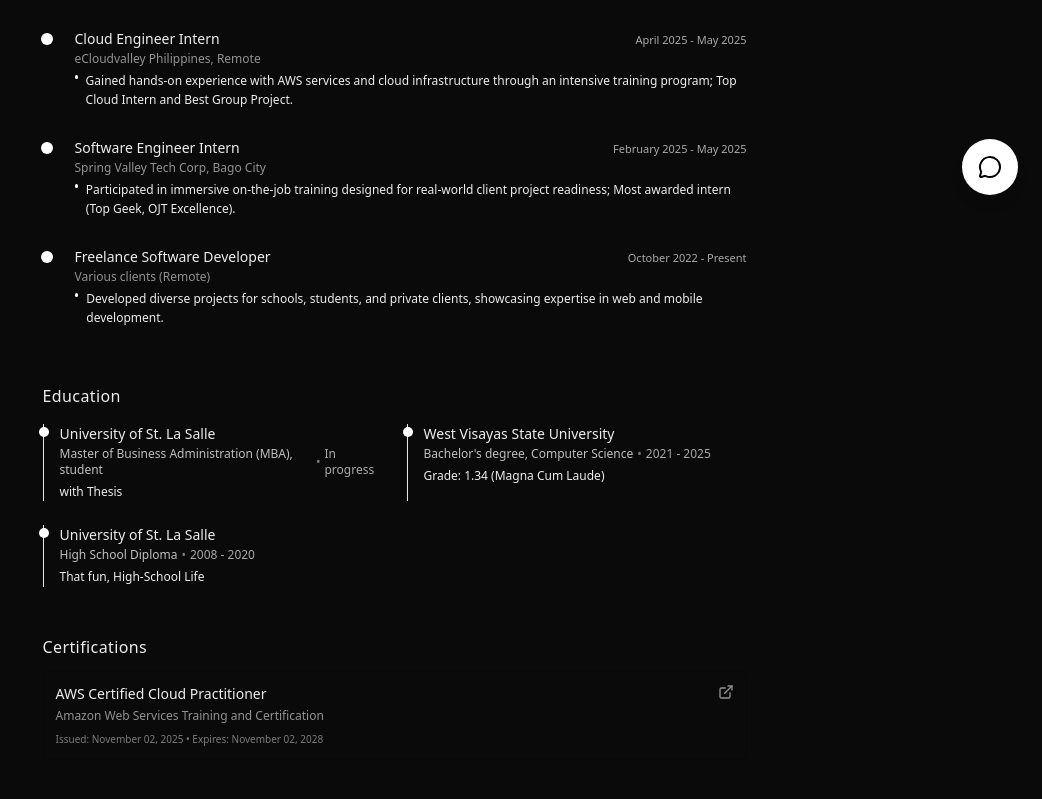
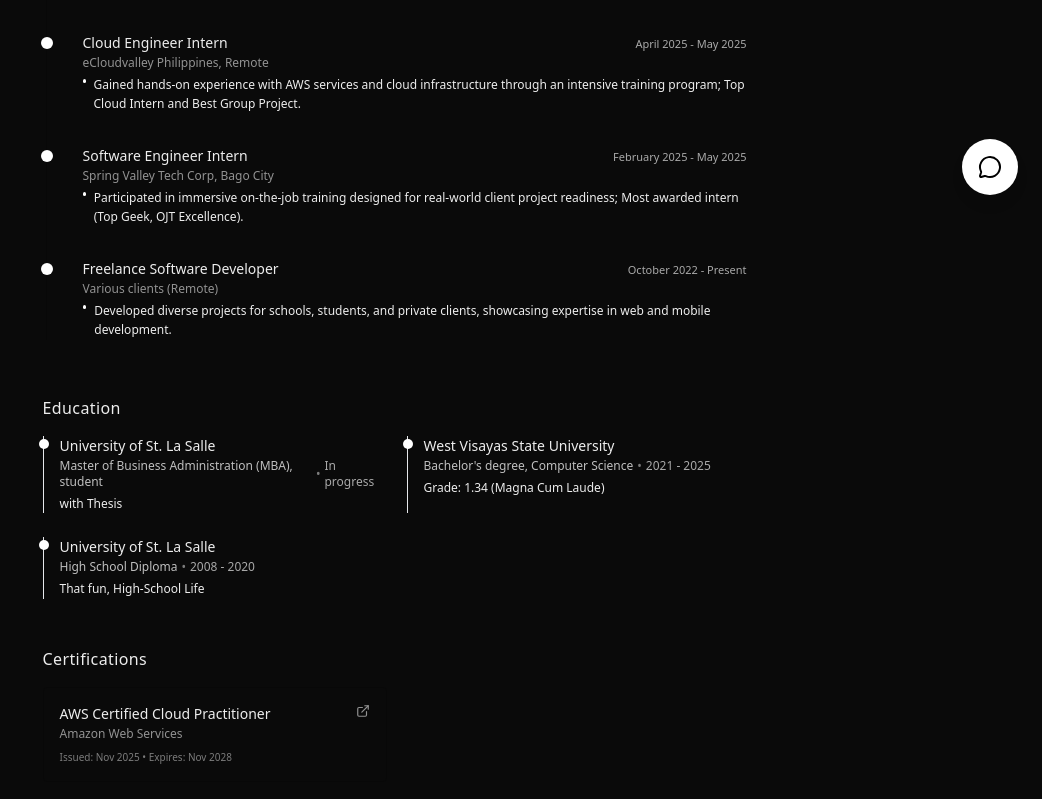
Before and after one commit to mattenarle10/matt-portfolio-v2, a Next.js app: page /about in a window 1280 px wide. Shown: the part 581-1380 px from the top of the page, without its empty margins (238-1280 px from the left). Built offline with nearby package versions, Linux system fonts and the light colour scheme; no server answers.

Commit message:
feat: improve desktop layout for timeline and certifications

```diff
--- a/src/components/about/certifications.tsx
+++ b/src/components/about/certifications.tsx
@@ -33,10 +33,10 @@ export default function Certifications() {
 
   return (
     <section className="mb-10">
-      <h2 className="text-base font-medium mb-3 tracking-wide">
+      <h2 className="text-base font-medium mb-4 tracking-wide">
         Certifications
       </h2>
-      <div className="space-y-2">
+      <div className="grid grid-cols-1 md:grid-cols-2 gap-3 md:gap-4">
         <motion.div
           className="cert-item group relative"
           initial={{ opacity: 0, y: 10 }}
@@ -49,19 +49,17 @@ export default function Certifications() {
           onClick={handleClick}
         >
           <div
-            className={`flex items-start justify-between gap-4 p-3 rounded-sm border border-black/[0.08] dark:border-black/[0.25] transition-all duration-300 ${(isMobile && isActive) || (!isMobile && "group-hover:border-black/[0.15] dark:group-hover:border-black/[0.35]") ? "border-black/[0.15] dark:border-black/[0.35]" : ""}`}
+            className={`flex flex-col gap-2 p-3 md:p-4 rounded-sm border border-black/[0.08] dark:border-black/[0.25] transition-all duration-300 h-full ${(isMobile && isActive) || (!isMobile && "group-hover:border-black/[0.15] dark:group-hover:border-black/[0.35]") ? "border-black/[0.15] dark:border-black/[0.35]" : ""}`}
           >
+            <div className="flex items-start justify-between gap-3">
               <div className="flex-1">
                 <h3
-                className={`text-sm font-medium transition-all duration-300 ${(isMobile && isActive) || (!isMobile && "group-hover:tracking-normal") ? "tracking-normal" : "tracking-tight"}`}
+                  className={`text-xs md:text-sm font-light transition-all duration-300 ${(isMobile && isActive) || (!isMobile && "group-hover:tracking-normal") ? "tracking-normal" : "tracking-tight"}`}
                 >
                   AWS Certified Cloud Practitioner
                 </h3>
-              <p className="text-xs opacity-60 mt-1">
-                Amazon Web Services Training and Certification
-              </p>
-              <p className="text-[10px] opacity-50 mt-2">
-                Issued: November 02, 2025 • Expires: November 02, 2028
+                <p className="text-[10px] md:text-xs opacity-60 mt-0.5 font-light">
+                  Amazon Web Services
                 </p>
               </div>
               <a
@@ -72,7 +70,7 @@ export default function Certifications() {
                 title="View Certification"
               >
                 <svg
-                className="w-4 h-4"
+                  className="w-3.5 h-3.5"
                   viewBox="0 0 24 24"
                   fill="none"
                   stroke="currentColor"
@@ -86,6 +84,10 @@ export default function Certifications() {
                 </svg>
               </a>
             </div>
+            <p className="text-[10px] opacity-50 font-light mt-auto">
+              Issued: Nov 2025 • Expires: Nov 2028
+            </p>
+          </div>
         </motion.div>
       </div>
     </section>
--- a/src/components/about/education.tsx
+++ b/src/components/about/education.tsx
@@ -57,7 +57,7 @@ const Education = () => {
     <div className="mt-12 mb-12">
       <h2 className="text-base font-medium mb-4 tracking-wide">Education</h2>
 
-      <div className="grid grid-cols-1 md:grid-cols-2 gap-6">
+      <div className="grid grid-cols-1 md:grid-cols-2 gap-4 md:gap-6">
         {education.map((item, index) => (
           <motion.div
             key={index}
--- a/src/components/about/experiences.tsx
+++ b/src/components/about/experiences.tsx
@@ -66,7 +66,11 @@ const Experiences = () => {
   return (
     <div className="mt-16 mb-12">
       <h2 className="text-base font-medium mb-4 tracking-wide">Experience</h2>
-      <div className="space-y-4 md:space-y-5">
+      <div className="relative">
+        {/* Vertical timeline line - desktop only */}
+        <div className="hidden md:block absolute left-[3px] top-2 bottom-2 w-[1px] bg-black/10 dark:bg-white/10"></div>
+
+        <div className="space-y-4 md:space-y-6">
           {experiences.map((experience, index) => (
             <motion.div
               key={index}
@@ -77,7 +81,7 @@ const Experiences = () => {
                 x: isMobile && activeExpIndex === index ? 4 : 0,
               }}
               transition={{ delay: index * 0.1 }}
-            className="experience-item group relative pl-6 md:pl-8"
+              className="experience-item group relative pl-6 md:pl-10"
               whileHover={!isMobile ? { x: 4 } : undefined}
               onClick={() => handleExpClick(index)}
             >
@@ -116,6 +120,7 @@ const Experiences = () => {
         ))}
         </div>
       </div>
+    </div>
   )
 }
 
```
Lines whose indentation alone changed are shown as unchanged.
